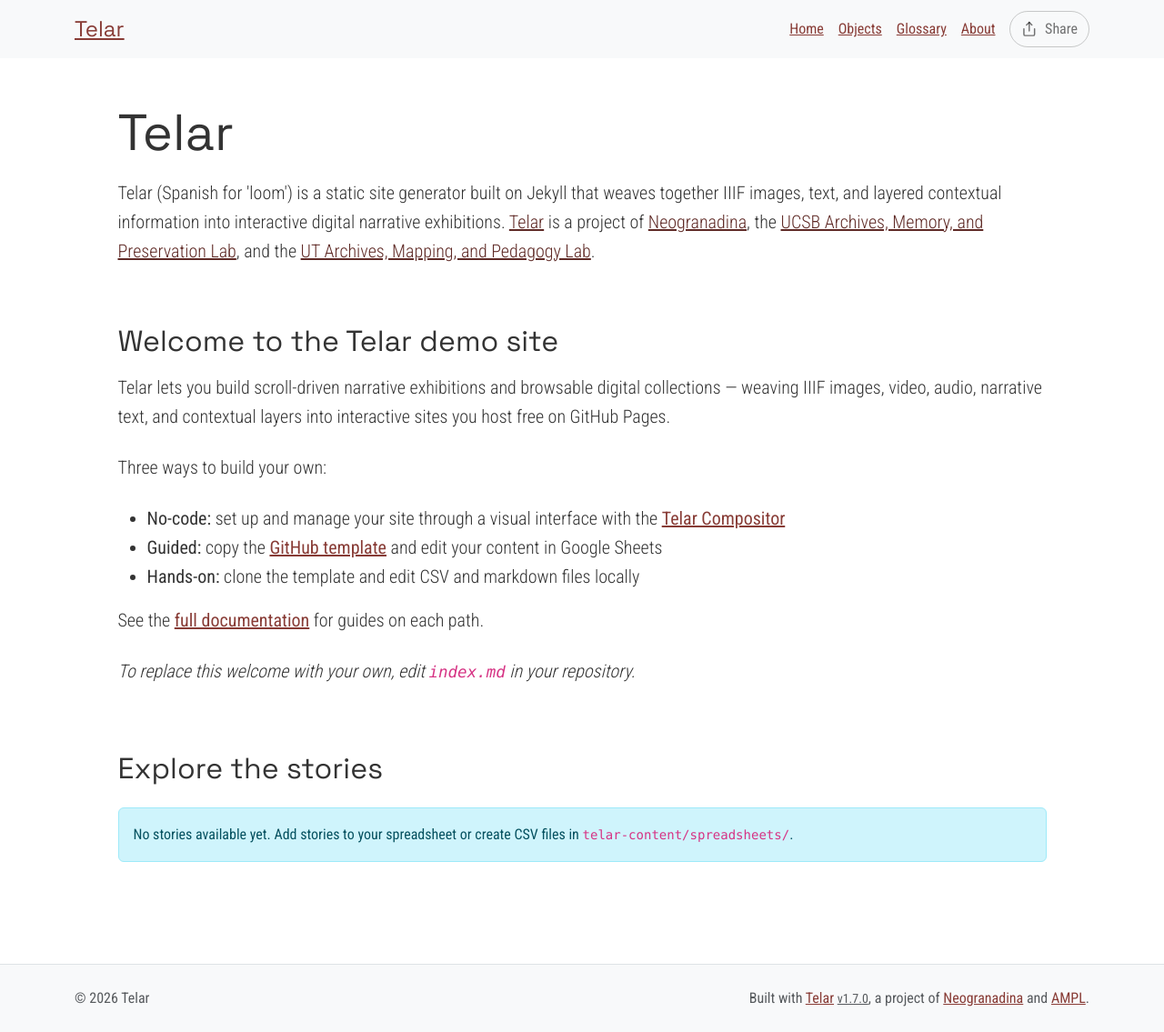
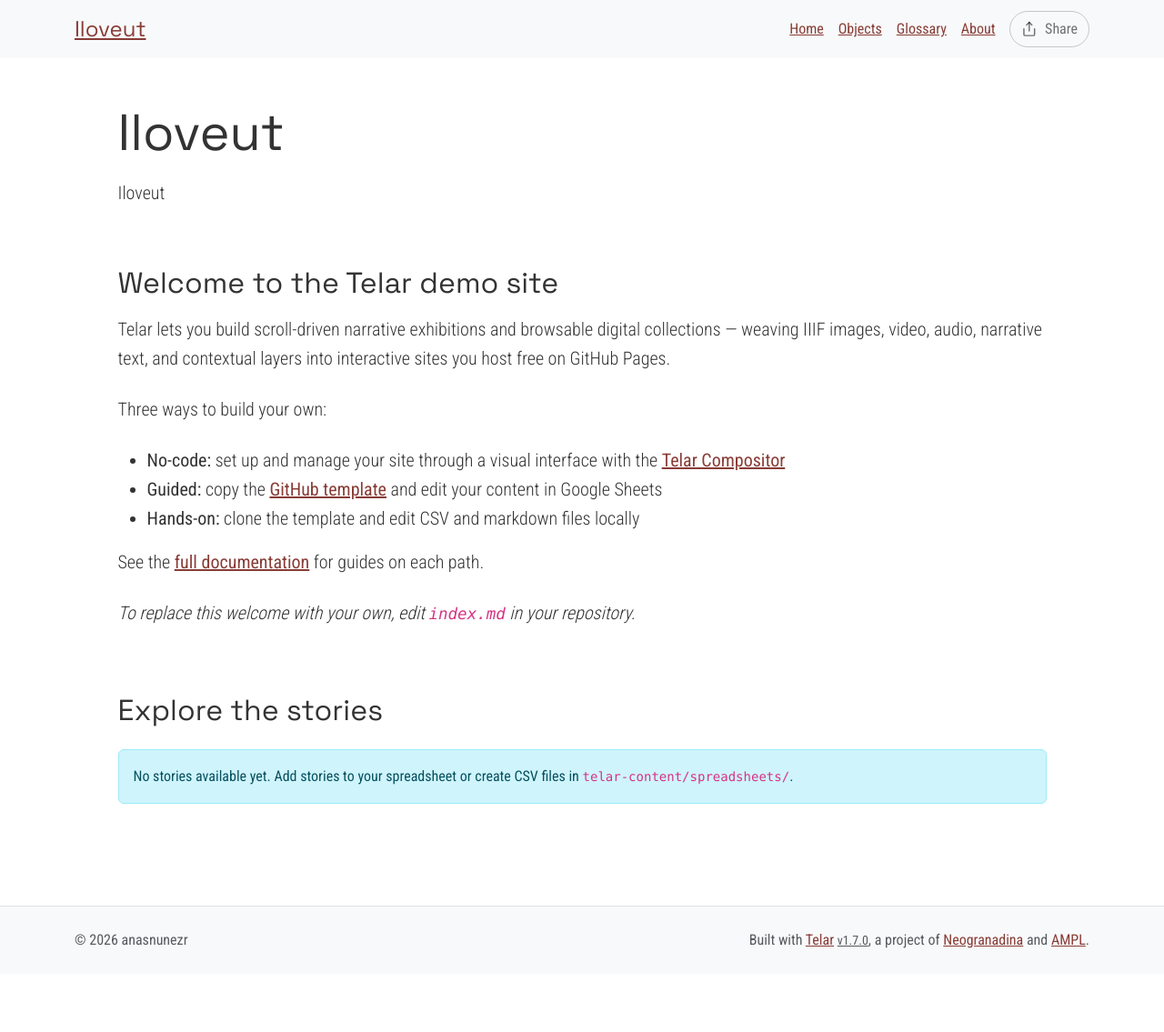
Before and after one commit to anasnunezr/iloveut, a Jekyll site: the page built from index.md, in a window 1280 px wide. Shown: the whole page at 91% size. Built offline with Jekyll 4.4.1, drawn with Linux system fonts in a browser that asks for light colours; after the commit the page ends 1071 px from its top, so only the background shows below that.

Commit message:
Set up site configuration and starter content

```diff
--- a/_config.yml
+++ b/_config.yml
@@ -2,11 +2,11 @@
 # https://telar.org
 
 # Site Settings
-title: "Telar"
-description: "Telar (Spanish for 'loom') is a static site generator built on Jekyll that weaves together IIIF images, text, and layered contextual information into interactive digital narrative exhibitions. <a href='https://github.com/UCSB-AMPLab/telar'>Telar</a> is a project of <a href='https://neogranadina.org'>Neogranadina</a>, the <a href='https://ampl.clair.ucsb.edu/'>UCSB Archives, Memory, and Preservation Lab</a>, and the <a href='https://liberalarts.utexas.edu/history/'>UT Archives, Mapping, and Pedagogy Lab</a>."
-url: "https://ampl.clair.ucsb.edu"
-baseurl: "/telar"
-author: ""
+title: "Iloveut"
+description: "Iloveut"
+url: "https://anasnunezr.github.io"
+baseurl: "/iloveut"
+author: "anasnunezr"
 email: ""
 telar_theme: "trama" # Options: trama, paisajes, neogranadina, santa-barbara, austin, or custom
 logo: ""
@@ -18,7 +18,7 @@
   show_on_homepage: true # Set to false to hide stories section from homepage (stories still accessible via direct URL)
   show_story_steps: true # Set to false to hide "Step X" overlay in stories
   show_object_credits: true # Set to true to display object credits badge (bottom-left corner, dismissable)
-  include_demo_content: true # Fetch demo stories from content.telar.org. Switch this off to hide demo stories and their content.
+  include_demo_content: false # Fetch demo stories from content.telar.org. Switch this off to hide demo stories and their content.
 
 # Collection Interface Settings
 collection_interface:
@@ -45,7 +45,7 @@
 #    - If using GitHub Pages: GitHub Actions will automatically discover tab GIDs and fetch CSVs
 #    - If running locally: Run `python3 scripts/fetch_google_sheets.py` before building
 google_sheets:
-  enabled: true
+  enabled: false
   published_url: "https://docs.google.com/spreadsheets/d/e/2PACX-1vT9eeRoyQCr1j-1uDaWBm-rgZNXtn9A-mepL0I4dqDTx2-E_6gbVD-8x0DYDVhppiAzrFpd20_9cr3z/pubhtml"
 
 #
--- a/telar-content/spreadsheets/glossary.csv
+++ b/telar-content/spreadsheets/glossary.csv
@@ -2,6 +2,4 @@
 id_término,titulo,definición
 # Make it lower-case and avoid spaces.,# Please provide a title — this is required.,"Panel content: write text here, paste markdown, or the name of an .md file in /components/texts/glossary/ (the .md extension is required)"
 # Escríbelo en minúsculas y sin espacios.,# Incluye un título: este campo es obligatorio.,"Contenido del panel: escribe texto aquí, pega markdown, o indica un archivo archivo .md en /components/texts/glossary/ (la extensión .md es obligatoria)"
-telar,Telar,"Telar (Spanish for 'loom') is a minimal-computing framework that weaves together IIIF images, audio, video, and texts to create layered visual narratives for digital scholarship, public exhibitions, community storytelling, and classroom projects. Learn more at [Telar.org](https://telar.org)
-
-Telar es un marco de computación mínima que entreteje imágenes IIIF, audio, video y textos en narrativas visuales por capas para humanidades digitales, exposiciones públicas, narrativa comunitaria y proyectos en el salón de clase. Aprende más en [Telar.org](https://telar.org)"
+telar,Telar,"Telar (Spanish for 'loom') is a minimal-computing framework that weaves together IIIF images, audio, video, and texts to create layered visual narratives for digital scholarship, public exhibitions, community storytelling, and classroom projects. Learn more at [Telar.org](https://telar.org)"
--- a/telar-content/spreadsheets/plantilla_en_blanco.csv
+++ /dev/null
@@ -1,5 +0,0 @@
-paso,objeto,página,x,y,zoom,inicio_clip,fin_clip,bucle,texto_alt,pregunta,respuesta,boton_capa1,contenido_capa1,boton_capa2,contenido_capa2
-#,id_objeto de la pestaña objetos / objects,para objetos con múltiples páginas,Posición horizontal 0-1 (0.5 = centro),Posición vertical 0-1 (0.5 = centro),1.0 = imagen completa,"Tiempo de inicio para clips de video/audio, ej. ""1:30"" (m:ss) o ""90"" (segundos)",Tiempo de fin para clips de video/audio,sí para repetir el clip (loop),"Describe lo que se ve en esta vista ampliada para lectores de pantalla. Si se deja vacío, se usa la descripción de imagen del objeto.",Encabezado para este paso,Texto breve de 1-2 oraciones,"Texto opcional del botón (predeterminado: ""Saber más"")","Contenido del panel: escribe texto aquí, pega markdown, o indica ruta a archivo .md (ej. tu-historia/archivo.md)","Texto opcional del segundo botón (predeterminado: ""Profundizar más"")","Segundo panel: escribe texto aquí, pega markdown, o indica ruta a archivo .md"
-1,telar-placeholder,,,,,,,,,pregunta,respuesta,,,,
-2,telar-placeholder,,,,,,,,,pregunta,respuesta,,,,
-3,telar-placeholder,,,,,,,,,pregunta,respuesta,,,,
--- a/telar-content/spreadsheets/project.csv
+++ b/telar-content/spreadsheets/project.csv
@@ -3,4 +3,3 @@
 #,# Must match the tab name exactly. Use lowercase letters and hyphens (e.g. allegorical-woman),Story title,Optional subtitle,Optional attribution (supports markdown),"If ""yes"", then users will need the key you set in _config.yml to access this story."
 #,# Debe coincidir con el nombre de la pestaña exactamente. Usa letras minúsculas y guiones (p. ej. mujer-alegorica),Título de la historia,Subtítulo opcional,Atribución opcional (admite markdown),"Si ""sí"", los usuarios deberán utilizar la clave que fijes en _config.yml"
 1,blank_template,replace me with your title,,,FALSE
-2,plantilla_en_blanco,reemplázame con tu título,,,FALSE
```
Also changed, not shown: telar-content/texts/stories/plantilla_en_blanco/ejemplo-panel.md (deleted, +0 -9 lines).
